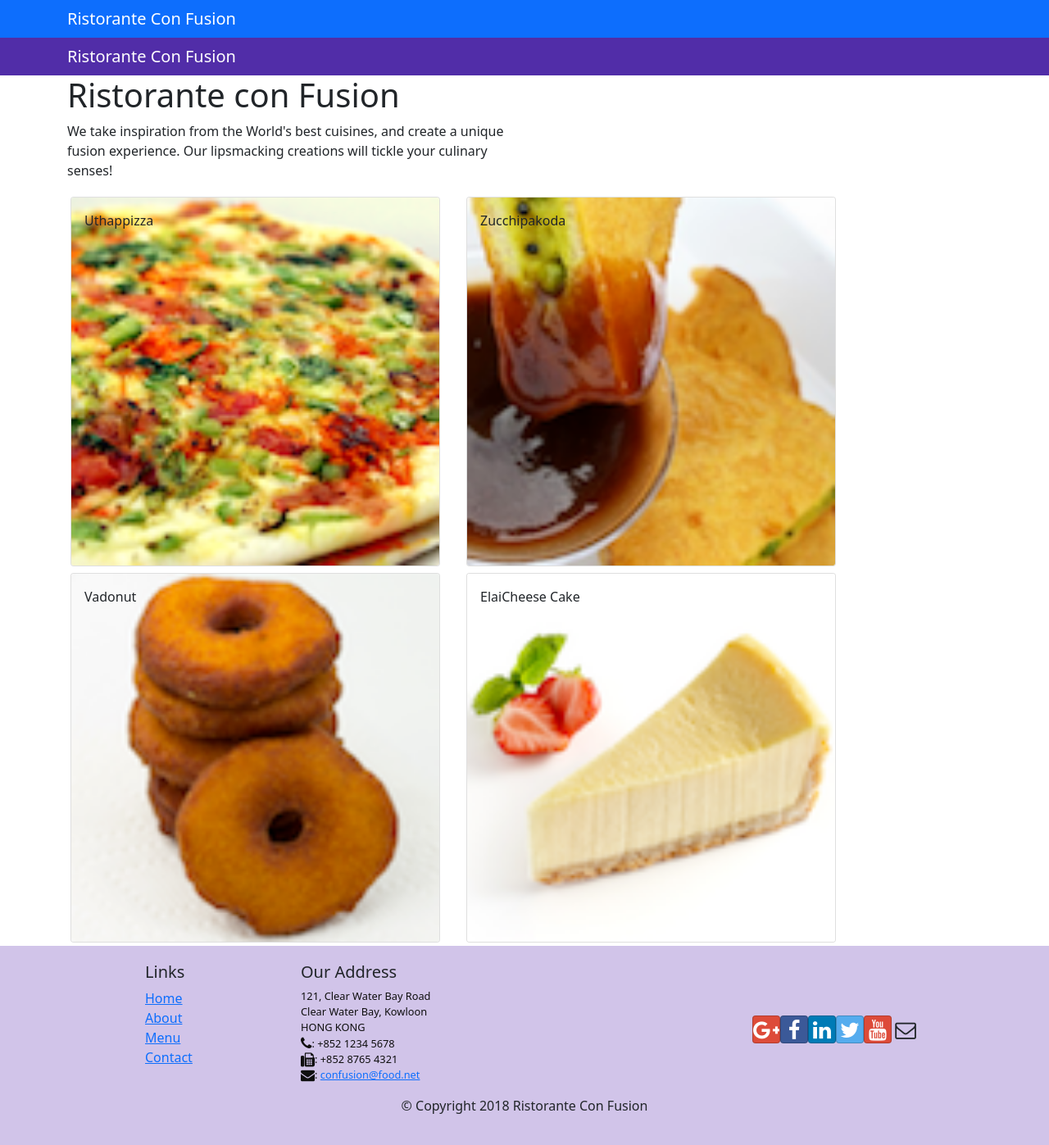
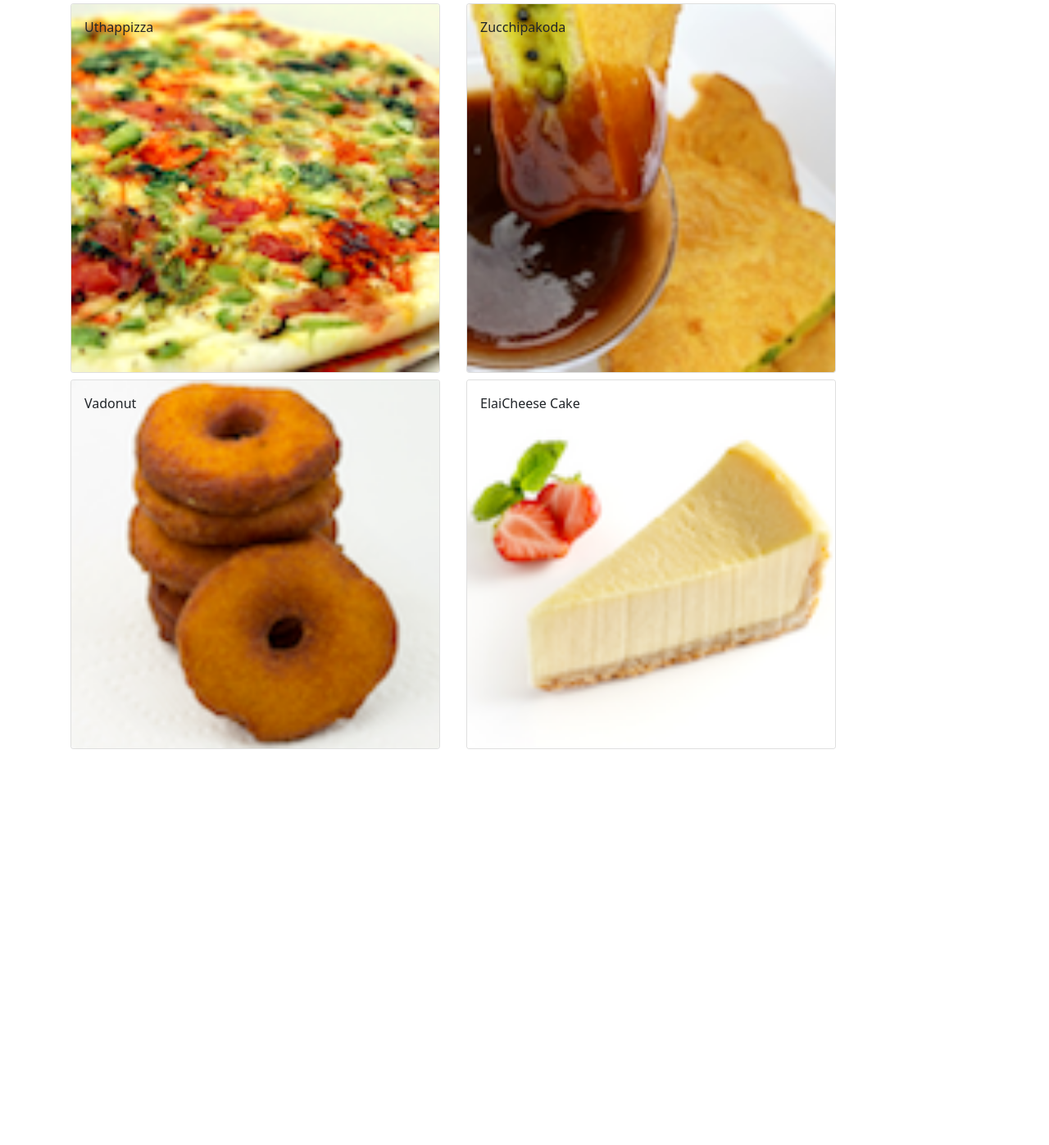
Before and after one commit to Dolptd/wk-01, a React (Create React App) app: page /menu in a window 1280 px wide. Shown: the whole page at 82% size. After the commit the page ends 918 px from the top, so only its background shows below. Built offline with nearby package versions, Linux system fonts and the light colour scheme.

Commit message:
W2-04 React Router

```diff
--- a/package.json
+++ b/package.json
@@ -11,6 +11,7 @@
     "font-awesome": "4.7.0",
     "react": "^18.1.0",
     "react-dom": "^18.1.0",
+    "react-router-dom": "4.2.2",
     "react-scripts": "5.0.1",
     "reactstrap": "^9.0.2",
     "web-vitals": "^2.1.4"
--- a/src/App.js
+++ b/src/App.js
@@ -4,38 +4,20 @@ import Menu from './components/MenuComponent';
 import { DISHES } from './shared/dishes';
 import { Component } from "react";
 import Main from './components/MainComponent';
+import { BrowserRouter } from 'react-router-dom';
 
 
 class App extends Component {
   render() {
     return (
-      <div className="App">
-        <Main />
-      </div>
+      <BrowserRouter>
+        <div className="App">
+          <Main />
+        </div>
+      </BrowserRouter>
     );
   }
 }
 
-/*class App extends Component {
-  constructor(props) {
-    super(props);
-    this.state = {
-      dishes: DISHES,
-    };
-  }
-
-  render() {
-    return (
-      <div>
-        <Navbar dark color="primary">
-          <div className="container">
-            <NavbarBrand href="/"> Ristorante Con Fusion </NavbarBrand>
-          </div>
-        </Navbar>
-        <Menu dishes={this.state.dishes} />
-      </div>
-    );
-  }
-}*/
 
 export default App;
--- a/src/components/FooterComponent.js
+++ b/src/components/FooterComponent.js
@@ -1,4 +1,6 @@
 import React from 'react';
+import { Link } from 'react-router-dom';
+
 
 function Footer(props) {
     return (
@@ -8,10 +10,10 @@ function Footer(props) {
                     <div className="col-4 offset-1 col-sm-2">
                         <h5>Links</h5>
                         <ul className="list-unstyled">
-                            <li><a href="#">Home</a></li>
-                            <li><a href="#">About</a></li>
-                            <li><a href="#">Menu</a></li>
-                            <li><a href="contactus.html">Contact</a></li>
+                            <li><Link to='/home'>Home</Link></li>
+                            <li><Link to='/aboutus'>About Us</Link></li>
+                            <li><Link to='/menu'>Menu</Link></li>
+                            <li><Link to='/contactus'>Contact Us</Link></li>
                         </ul>
                     </div>
                     <div className="col-7 col-sm-5">
--- a/src/components/HeaderComponent.js
+++ b/src/components/HeaderComponent.js
@@ -1,13 +1,46 @@
 import React, { Component } from 'react';
-import { Navbar, NavbarBrand } from 'reactstrap';
+import { Nav, Navbar, NavbarBrand, NavbarToggler, Collapse, NavItem, Jumbotron } from 'reactstrap';
+import { NavLink } from 'react-router-dom';
 
 class Header extends Component {
+    constructor(props) {
+        super(props);
+
+        this.toggleNav = this.toggleNav.bind(this);
+        this.state = {
+            isNavOpen: false
+        };
+    }
+
+    toggleNav() {
+        this.setState({
+            isNavOpen: !this.state.isNavOpen
+        });
+    }
+
     render() {
         return (
-            <React.Fragment>
-                <Navbar dark>
+            <div>
+                <Navbar dark expand="md">
                     <div className="container">
-                        <NavbarBrand href="/">Ristorante Con Fusion</NavbarBrand>
+                        <NavbarToggler onClick={this.toggleNav} />
+                        <NavbarBrand className="mr-auto" href="/"><img src='assets/images/logo.png' height="30" width="41" alt='Ristorante Con Fusion' /></NavbarBrand>
+                        <Collapse isOpen={this.state.isNavOpen} navbar>
+                            <Nav navbar>
+                                <NavItem>
+                                    <NavLink className="nav-link" to='/home'><span className="fa fa-home fa-lg"></span> Home</NavLink>
+                                </NavItem>
+                                <NavItem>
+                                    <NavLink className="nav-link" to='/aboutus'><span className="fa fa-info fa-lg"></span> About Us</NavLink>
+                                </NavItem>
+                                <NavItem>
+                                    <NavLink className="nav-link" to='/menu'><span className="fa fa-list fa-lg"></span> Menu</NavLink>
+                                </NavItem>
+                                <NavItem>
+                                    <NavLink className="nav-link" to='/contactus'><span className="fa fa-address-card fa-lg"></span> Contact Us</NavLink>
+                                </NavItem>
+                            </Nav>
+                        </Collapse>
                     </div>
                 </Navbar>
                 <div>
@@ -20,9 +53,33 @@ class Header extends Component {
                         </div>
                     </div>
                 </div>
-            </React.Fragment>
+            </div >
         );
     }
 }
 
+// class Header extends Component {
+//     render() {
+//         return (
+//             <React.Fragment>
+//                 <Navbar dark>
+//                     <div className="container">
+//                         <NavbarBrand href="/">Ristorante Con Fusion</NavbarBrand>
+//                     </div>
+//                 </Navbar>
+//                 <div>
+//                     <div className="container">
+//                         <div className="row row-header">
+//                             <div className="col-12 col-sm-6">
+//                                 <h1>Ristorante con Fusion</h1>
+//                                 <p>We take inspiration from the World's best cuisines, and create a unique fusion experience. Our lipsmacking creations will tickle your culinary senses!</p>
+//                             </div>
+//                         </div>
+//                     </div>
+//                 </div>
+//             </React.Fragment>
+//         );
+//     }
+// }
+
 export default Header;
--- /dev/null
+++ b/src/components/HomeComponent.js
@@ -0,0 +1,11 @@
+import React from 'react';
+
+function Home(props) {
+    return (
+        <div className="container">
+            <h4>Home</h4>
+        </div>
+    );
+}
+
+export default Home;
--- a/src/components/MainComponent.js
+++ b/src/components/MainComponent.js
@@ -1,10 +1,13 @@
 import React, { Component } from 'react';
-import { Navbar, NavbarBrand, Jumbotron } from 'reactstrap';
+import { Navbar, NavbarBrand } from 'reactstrap';
 import Menu from './MenuComponent';
 import DishDetail from './DishdetailComponent';
 import { DISHES } from '../shared/dishes';
 import Header from './HeaderComponent';
 import Footer from './FooterComponent';
+import Home from './HomeComponent';
+import { Switch, Route, Redirect } from 'react-router-dom';
+
 
 class Main extends Component {
 
@@ -21,20 +24,36 @@ class Main extends Component {
     }
 
     render() {
+        const HomePage = () => {
+            return (
+                <Home
+                />
+            );
+        }
         return (
-            <div>
-                <Navbar dark color="primary">
-                    <div className="container">
-                        <NavbarBrand href="/">Ristorante Con Fusion</NavbarBrand>
-                    </div>
-                </Navbar>
-                <Header />
-                <Menu dishes={this.state.dishes} onClick={(dishId) => this.onDishSelect(dishId)} />
-                <DishDetail dish={this.state.dishes.filter((dish) => dish.id === this.state.selectedDish)[0]} />
-                <Footer />
-            </div>
-        );
+            <Switch>
+                <Route path='/home' component={HomePage} />
+                <Route exact path='/menu' component={() => <Menu dishes={this.state.dishes} />} />
+                <Redirect to="/home" />
+            </Switch>
+        )
+
+        // return (
+        //     <div>
+        //         <Navbar dark color="primary">
+        //             <div className="container">
+        //                 <NavbarBrand href="/">Ristorante Con Fusion</NavbarBrand>
+        //             </div>
+        //         </Navbar>
+        //         <Header />
+        //         <Menu dishes={this.state.dishes} onClick={(dishId) => this.onDishSelect(dishId)} />
+        //         <DishDetail dish={this.state.dishes.filter((dish) => dish.id === this.state.selectedDish)[0]} />
+        //         <Footer />
+        //     </div>
+        // );
     }
 }
 
+
+
 export default Main;
--- a/src/components/MenuComponent.js
+++ b/src/components/MenuComponent.js
@@ -4,15 +4,14 @@ import {
     CardTitle
 } from 'reactstrap';
 
-function RenderMenuItem({ dish, onClick }) {
+function RenderMenuItem({ dish }) {
     return (
-        <Card
-            onClick={() => onClick(dish.id)}>
-            <CardImg width="100%" src={dish.image} alt={dish.name} />
+        <Card>
+            < CardImg width="100%" src={dish.image} alt={dish.name} />
             <CardImgOverlay>
                 <CardTitle>{dish.name}</CardTitle>
             </CardImgOverlay>
-        </Card>
+        </Card >
     );
 }
 
```
Also changed, not shown: 1 other file (tests, documents, lock files or other folders).
